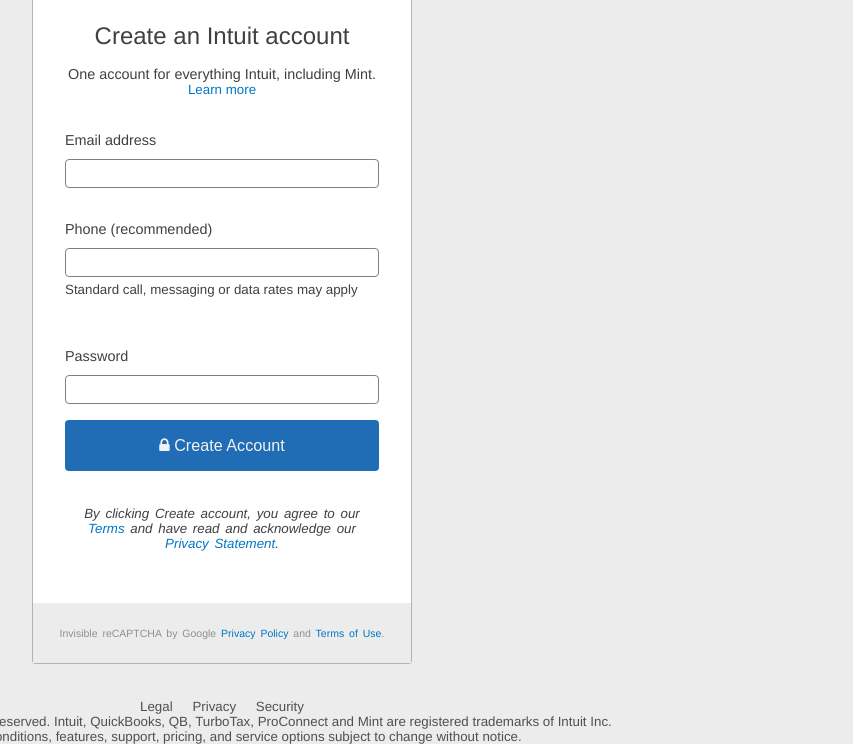
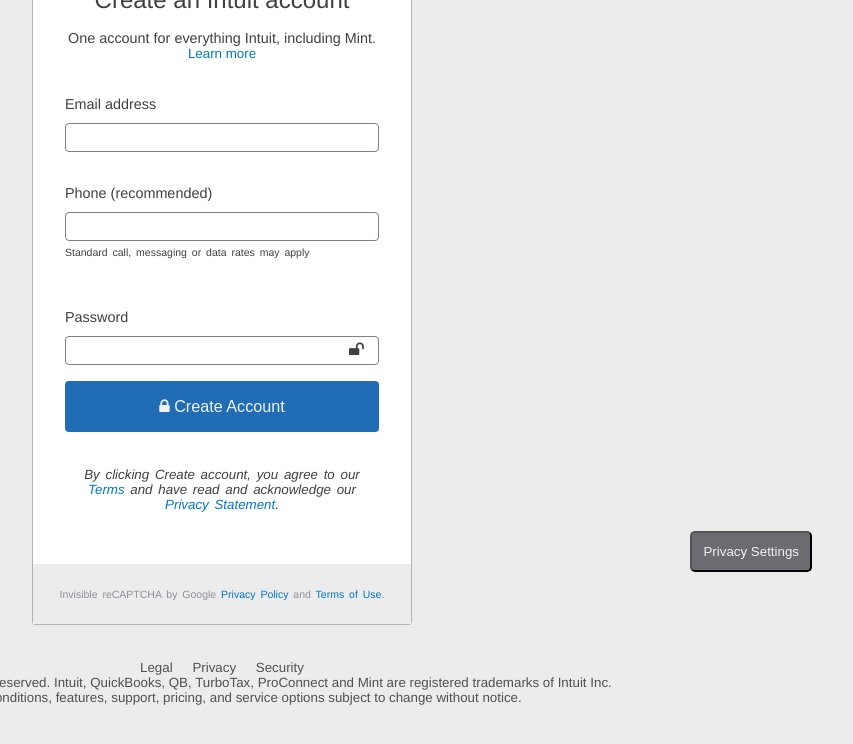
Before and after one commit to GraceOyiza/sign-up-form, a plain HTML site: page index.html in a window 1280 px wide. Shown: the part 228-972 px from the top of the page, without its empty margins (418-1271 px from the left). Drawn offline with Linux system fonts and the light colour scheme.

```diff
--- a/index.html
+++ b/index.html
@@ -57,7 +57,9 @@
       <div id="border-box">
         <form class="dark-gray">
           <h2 class="text-center dark-gray">Create an Intuit account</h2>
-          <p class="text-center small-medium-text">One account for everything Intuit, including Mint.</p>
+          <p class="text-center small-medium-text">
+            One account for everything Intuit, including Mint.
+          </p>
           <p class="text-center smaller-text"><a href="">Learn more</a></p>
           <br />
           <div class="vertical-padding-16">
@@ -67,7 +69,7 @@
           <div class="vertical-padding-16">
             <label for="">Phone (recommended)</label><br />
             <input class="mt-10" type="text" id="" name="" /><br />
-            <p class="mt-5 smaller-text">
+            <p class="mt-5 x-small-text">
               Standard call, messaging or data rates may apply
             </p>
             <br />
@@ -75,6 +77,7 @@
           <div class="vertical-padding-16">
             <label for="">Password</label><br />
             <input class="mt-10" type="text" id="" name="" />
+            <i class="fa fa-unlock input-icon"></i>
           </div>
           <button id="submit-btn" class="larger-text">
             <i class="fa fa-lock"></i> Create Account
@@ -82,14 +85,15 @@
           <br />
           <p class="smaller-text mt-15 text-center italic">
             By clicking Create account, you agree to our <br />
-            <a href="#">Terms</a> and have read and acknowledge our <a href="#">Privacy Statement</a>.
+            <a href="#">Terms</a> and have read and acknowledge our
+            <a href="#">Privacy Statement</a>.
           </p>
           <br />
         </form>
         <p class="mt-10 text-center x-small-text" id="recaptcha">
-          Invisible reCAPTCHA by Google <a href="#">Privacy Policy</a>  and <a href="#">Terms of Use</a>.
+          Invisible reCAPTCHA by Google <a href="#">Privacy Policy</a> and
+          <a href="#">Terms of Use</a>.
         </p>
-
       </div>
     </main>
     <footer>
@@ -109,5 +113,8 @@
         subject to change without notice.
       </p>
     </footer>
+    <button class="small-medium-texts" id="privacy-settings">
+      Privacy Settings
+    </button>
   </body>
 </html>
--- a/style.css
+++ b/style.css
@@ -4,7 +4,7 @@
   box-sizing: border-box;
 }
 
-@font-face{
+@font-face {
   font-family: "Helvetica", sans-serif;
   src: url(/fonts/Helvetica.ttf);
 }
@@ -15,17 +15,19 @@ body {
   font-family: Helvetica, sans-serif;
 }
 
-h2{
-  font-weight: lighter;s
+h2 {
+  font-weight: lighter;
   color: #4c4c4c;
 }
 
-ul li{
+ul li {
   display: inline;
   padding: 0px 8px;
 }
-
-a{
+ul li:hover {
+  text-decoration: underline;
+}
+a {
   text-decoration: none;
   color: #0077c5;
 }
@@ -37,14 +39,14 @@ a{
 }
 
 #nav-section div {
-  width: 180px;
+  width: 210px;
 }
 
-/* #nav-section button {
+/*#nav-section button {
   padding: 2px 6px;
   border: 1px solid black;
   color: hsl(0, 0%, 95%);
-} */
+}*/
 
 #icons {
   width: 320px;
@@ -71,8 +73,8 @@ a{
   background-color: white;
 }
 
-#border-box label{
-  font-size: 0.9rem;;
+#border-box label {
+  font-size: 0.9rem;
 }
 
 #recaptcha {
@@ -98,7 +100,7 @@ a{
   box-shadow: 0px 0px 5px 1px #aed8f8;
 }
 
-form{
+form {
   padding: 24px 32px;
 }
 
@@ -113,7 +115,11 @@ form{
 
 /* footer */
 
-footer, footer a{
+footer {
+  padding-bottom: 30px;
+}
+footer,
+footer a {
   color: #505050;
 }
 
@@ -151,7 +157,7 @@ footer, footer a{
   word-spacing: 2px;
 }
 
-.small-medium-text{
+.small-medium-text {
   font-size: 0.9rem;
 }
 
@@ -183,3 +189,20 @@ footer, footer a{
 .dark-gray {
   color: #404040;
 }
+
+#privacy-settings {
+  position: fixed;
+  bottom: 0em;
+  right: 0em;
+  padding: 11px;
+  border-radius: 5px;
+  margin-right: 50px;
+  background-color: rgb(107, 108, 114);
+  color: hsl(0, 0%, 95%);
+}
+
+.input-icon {
+  margin-top: 15px;
+  position: absolute;
+  margin-left: -30px;
+}
```
